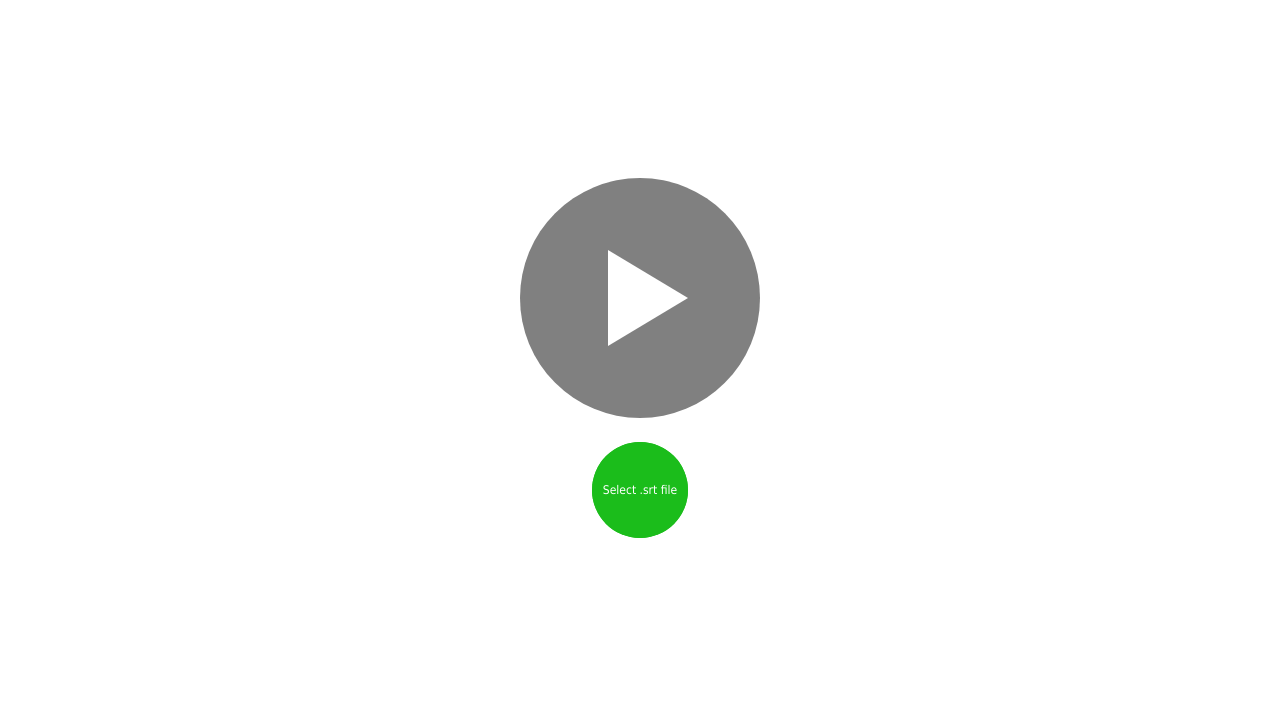
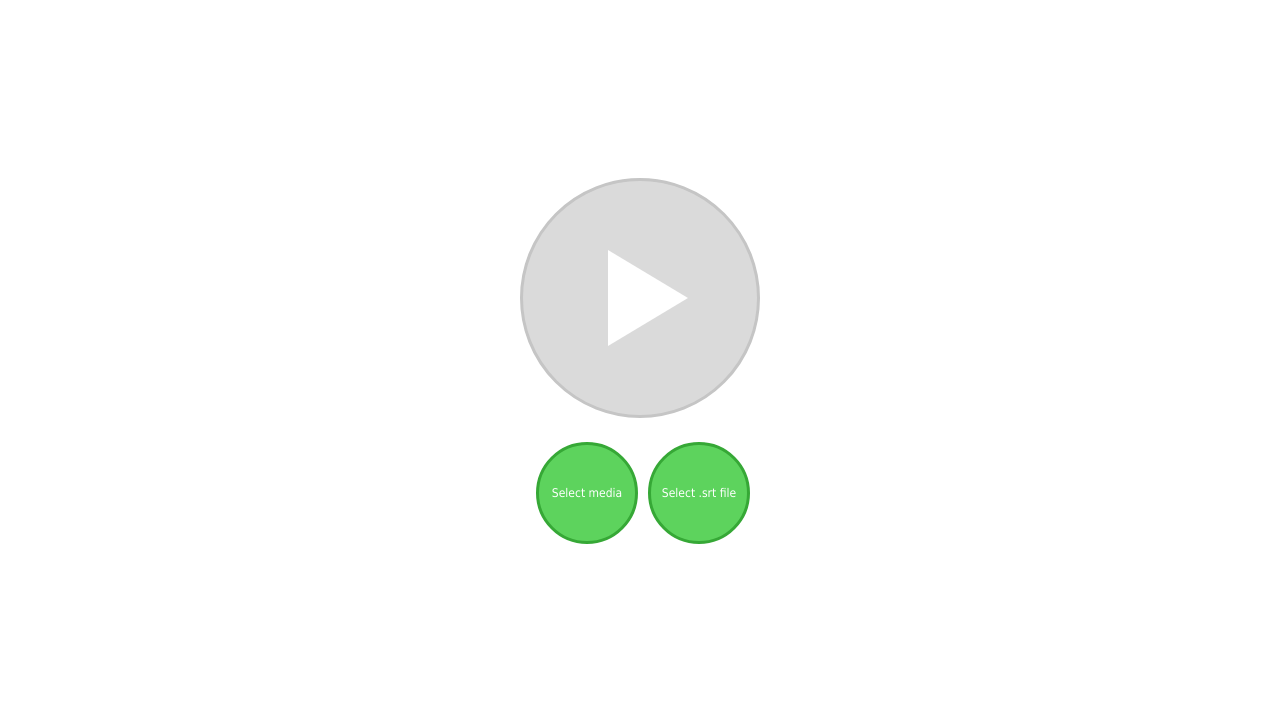
Before and after one commit to Timendus/pyro-player, a plain HTML site: page web-player/index.html in a window 1280 px wide. Shown: the part 73-800 px from the top of the page. Drawn offline with Linux system fonts and the light colour scheme.

Commit message:
Position media button and update colours to look fresh

```diff
--- a/web-player/styles.css
+++ b/web-player/styles.css
@@ -32,7 +32,8 @@ h1 {
   padding: 0.5em;
   margin: 0;
 
-  background-color: #880088;
+  background-color: #d64a4a;
+  text-align: center;
   color: white;
   font: 2em Tahoma, Arial;
 }
@@ -62,12 +63,14 @@ button.play {
   height: 30vh;
   margin: -23vh 0 0 -15vh;
 
-  background-color: #880088;
+  background-color: #5dd35d;
+  border: 3px solid #36a836;
   transition: background-color 0.5s ease;
 }
 
 button.play.playing {
-  background-color: #1335b3;
+  background-color: #607adc;
+  border: 3px solid #37379c;
 }
 button.play.waiting {
   animation-name: pulsate-green;
@@ -78,7 +81,8 @@ button.play.error {
   background-color: #da0101;
 }
 button.play.disabled {
-  background-color: gray;
+  background-color: #dadada;
+  border: 3px solid #c5c5c5;
   cursor: default;
   pointer-events: none;
 }
@@ -130,21 +134,28 @@ label {
   width: 10vh;
   height: 10vh;
   line-height: 10vh;
-  margin-left: -6vh;
   margin-top: 10vh;
   padding: 1vh;
 
   cursor: pointer;
-  background-color: #1bbd1b;
+  background-color: #5dd35d;
+  border: 3px solid #36a836;
   border-radius: 50%;
   text-align: center;
   font-family: Tahoma, Arial, sans-serif;
   font-size: 1.5vh;
   color: white;
 }
+label.media {
+  margin-left: -13vh;
+}
+label.subtitles {
+  margin-left: 1vh;
+}
 
 label.disabled {
-  background-color: gray;
+  background-color: #dadada;
+  border: 3px solid #c5c5c5;
   cursor: default;
 }
 
```
